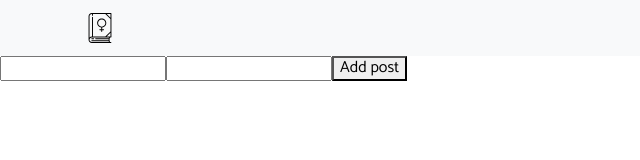
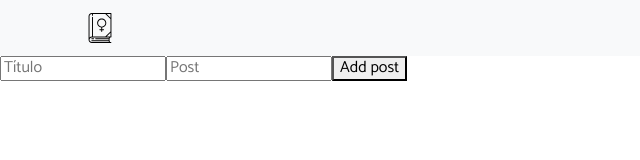
Before and after one commit to agustin-v/femme, a React (Create React App) app: page /add in a window 1280 px wide. Shown: the top 160 px of the page, without its empty margins (0-640 px from the left). Built offline with nearby package versions, Linux system fonts and the light colour scheme.

Commit message:
Sorting posts from GraphQL, orderBy createdAt DESC

```diff
--- a/package.json
+++ b/package.json
@@ -7,6 +7,7 @@
     "apollo-cache-inmemory": "^1.2.8",
     "graphql": "latest",
     "graphql-tag": "latest",
+    "immutable": "^3.8.2",
     "react": "^16.4.2",
     "react-apollo": "^2.1.11",
     "react-content-loader": "^3.1.2",
@@ -14,6 +15,8 @@
     "react-router-dom": "^4.3.1",
     "react-rte": "^0.16.1",
     "react-scripts": "1.1.4",
+    "slate": "^0.40.0",
+    "slate-react": "^0.18.0",
     "styled-components": "^3.4.2"
   },
   "scripts": {
--- a/src/containers/Home.js
+++ b/src/containers/Home.js
@@ -28,10 +28,11 @@ const Home = () => {
 
 export const FETCH_POSTS = gql`
     {
-        allPosts {
+        allPosts ( orderBy: createdAt_DESC ) {
             post,
             id,
-            title
+            title,
+            createdAt
         }
     }
 `
--- a/src/containers/NewPost.js
+++ b/src/containers/NewPost.js
@@ -25,11 +25,13 @@ const NewPost = () => {
                 ref={node => {
                     title = node;
                 }}
+                placeholder='Título'
             />
             <input
                 ref={node => {
                     post = node;
                 }}
+                placeholder='Post'
             />
             <button type="submit">Add post</button>
           </form>
```
Also changed, not shown: 1 other file (tests, documents, lock files or other folders). Lines whose indentation alone changed are shown as unchanged.
